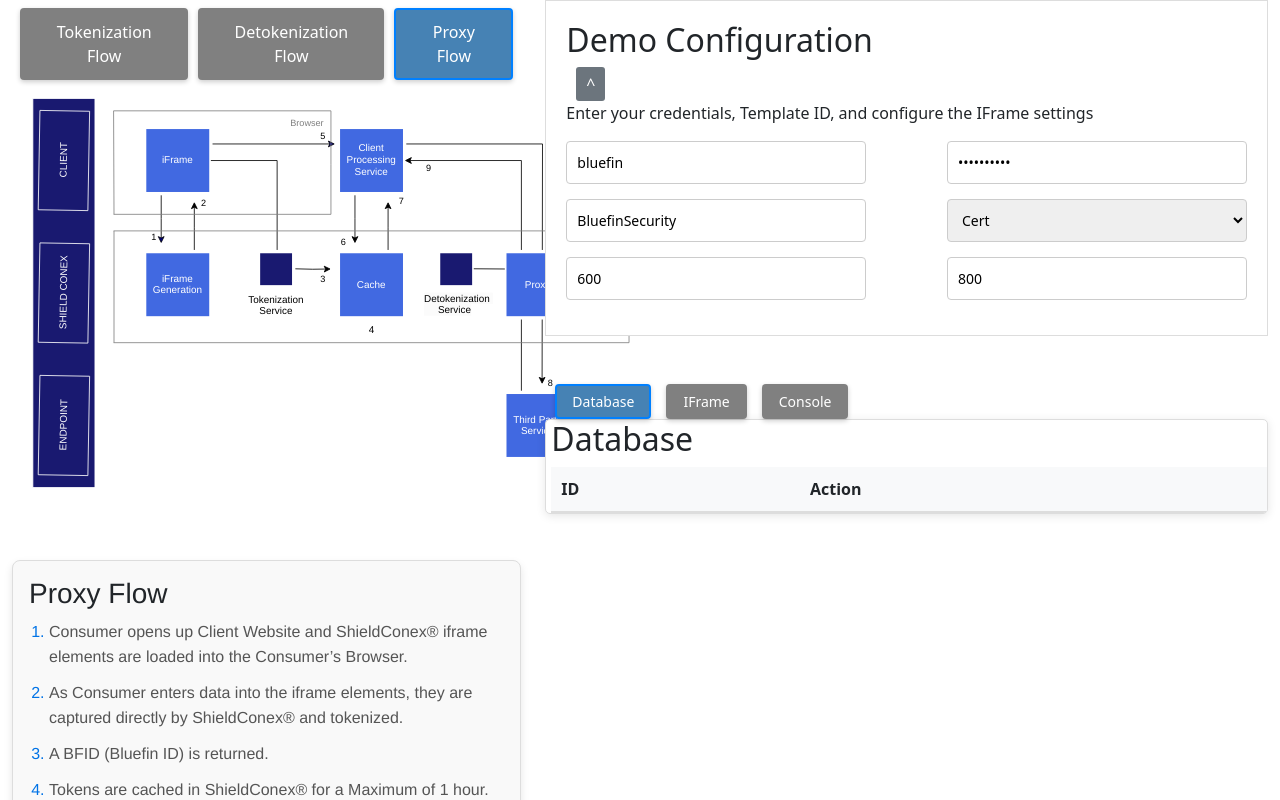
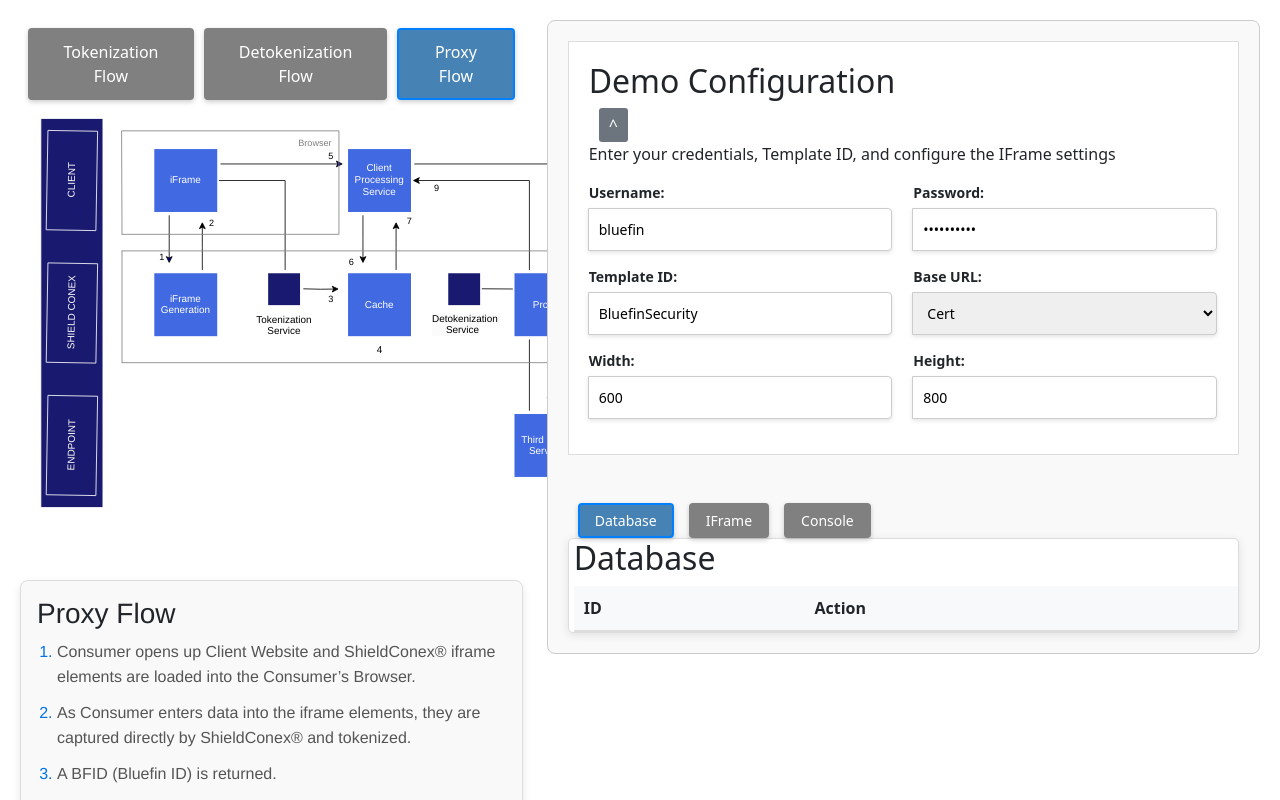
Before and after one commit to karinagassanova/testproject, an Angular app: page / in a window 1280 px wide. Shown: the top 800 px of the page. Built offline with nearby package versions, Linux system fonts and the light colour scheme.

Commit message:
added modal nav bar menu, one iframe loaded at a time, added headings for inputs , first things in console come up first.

```diff
--- a/src/app/app.component.css
+++ b/src/app/app.component.css
@@ -1,3 +1,60 @@
+.container-fluid {
+  padding: 20px; /* Add some padding to the container */
+}
+
+.main-container {
+  border: 1px solid #ccc; /* Add a border around the main container */
+  border-radius: 8px; /* Rounded corners for the container */
+  padding: 20px; /* Padding inside the main container */
+  background-color: #f9f9f9; /* Light background color for better readability */
+}
+
+.input-row {
+  display: flex; /* Use flexbox to align items in a row */
+  justify-content: space-between; /* Distribute space evenly */
+  margin-bottom: 15px; /* Space between input rows */
+}
+
+.input-group {
+  flex: 1; /* Each input group takes equal space */
+  margin-right: 20px; /* Space between input groups */
+}
+
+.input-group:last-child {
+  margin-right: 0; /* No margin for the last input group */
+}
+
+label {
+  display: block; /* Display label as a block for better alignment */
+  margin-bottom: 5px; /* Space between label and input */
+  font-weight: bold; /* Bold label for emphasis */
+  font-size: 14px; /* Adjust label font size */
+}
+
+input[type="text"],
+input[type="password"],
+select {
+  width: 100%; /* Make inputs take full width */
+  padding: 10px; /* Padding inside inputs */
+  border: 1px solid #ccc; /* Border around inputs */
+  border-radius: 4px; /* Rounded corners for inputs */
+  box-shadow: 0 2px 4px rgba(0, 0, 0, 0.1); /* Subtle shadow for depth */
+  font-size: 14px; /* Adjust input font size */
+}
+
+button {
+  padding: 10px 15px; /* Padding for buttons */
+  margin-top: 10px; /* Margin above buttons */
+  border: none; /* Remove default button border */
+  border-radius: 4px; /* Rounded corners for buttons */
+  background-color: #007bff; /* Bootstrap primary color */
+  color: white; /* White text on buttons */
+  cursor: pointer; /* Pointer cursor on hover */
+}
+
+button:hover {
+  background-color: #0056b3; /* Darker shade on hover */
+}
 
 
 /* Diagram styling */
@@ -26,26 +83,6 @@
   width: 100%; /* Ensure it takes full width of the main container */
   box-sizing: border-box; /* Include padding and border in the element's total width and height */
 }
-
-/* Flexbox layout for input rows */
-.input-row {
-  display: flex; /* Use flexbox for layout */
-}
-
-/* Adjust the width of input fields */
-.input-row input,
-.input-row select {
-  width: 300px; /* Set the same width for all input fields */
-  padding: 10px; /* Padding for inputs */
-  font-size: 14px; /* Font size */
-  box-sizing: border-box; /* Include padding and border in the element's total width and height */
-}
-
-/* Single input row styling (for rows with only one input) */
-.input-row.single input {
-  width: 200px; /* Same width for single input fields */
-}
-
 
 /* Button layout adjustment */
 .button-row {
--- a/src/app/app.component.html
+++ b/src/app/app.component.html
@@ -1,6 +1,4 @@
-
 <div class="container-fluid">
-
   <div class="row">
     <div class="col-lg-5">
       <diagram></diagram>
@@ -19,28 +17,48 @@
 
             <!-- User Credentials in One Row -->
             <div class="input-row">
+              <div class="input-group">
+                <label for="usernameInput">Username:</label>
                 <input type="text" id="usernameInput" [(ngModel)]="username" placeholder="Enter Username" />
+              </div>
+              <div class="input-group">
+                <label for="passwordInput">Password:</label>
                 <input type="password" id="passwordInput" [(ngModel)]="password" placeholder="Enter Password" />
+              </div>
             </div>
 
             <!-- Template ID and Base URL in One Row -->
             <div class="input-row">
-              <input type="text" placeholder="Enter Template ID" [(ngModel)]="templateId" />
-              <select [(ngModel)]="baseUrl">
+              <div class="input-group">
+                <label for="templateId">Template ID:</label>
+                <input type="text" id="templateId" placeholder="Enter Template ID" [(ngModel)]="templateId" />
+              </div>
+              <div class="input-group">
+                <label for="baseUrl">Base URL:</label>
+                <select id="baseUrl" [(ngModel)]="baseUrl">
                   <option value="https://secure-cert.shieldconex.com">Cert</option>
                   <option value="https://secure.shieldconex.com">Production</option>
                 </select>
               </div>
+            </div>
 
             <!-- Width and Height in One Row -->
             <div class="input-row">
-              <input type="text" [(ngModel)]="width" placeholder="Enter Width (e.g., 600px)" />
-              <input type="text" [(ngModel)]="height" placeholder="Enter Height (e.g., 800px)" />
+              <div class="input-group">
+                <label for="width">Width:</label>
+                <input type="text" id="width" [(ngModel)]="width" placeholder="e.g., 600px" />
+              </div>
+              <div class="input-group">
+                <label for="height">Height:</label>
+                <input type="text" id="height" [(ngModel)]="height" placeholder="e.g., 800px" />
               </div>
             </div>
           </div>
+        </div>
+
         <br><br>
-        <ul ngbNav #nav="ngbNav" [(activeId)]="active" class="custom-nav-tabs"> <!-- Updated class name -->
+
+        <ul ngbNav #nav="ngbNav" [(activeId)]="active" class="custom-nav-tabs">
           <li [ngbNavItem]="1">
             <button ngbNavLink>Database</button>
             <ng-template ngbNavContent>
@@ -76,8 +94,7 @@
                 <div id="iframe-container">
                   <h2>IFrame</h2>
                   <button class="go-button" (click)="onGoButtonClick()">Load Iframe</button>
-                  <br>
-                  <br>
+                  <br><br>
                   <div id="frame1" class="iframe"></div> <!-- Loaded IFrame -->
                   <br /><br />
                   <div class="button-row">
@@ -100,23 +117,23 @@
                     <code id="combined-result">
                       <h3>IFrame Render Status</h3>
                       <div>{{ iframeRenderStatus }}</div>
+                      <div>MessageID: {{ readResponse?.messageId }}</div>
                         <h3>Error Messages</h3>
                       <div>
-                <div *ngFor="let e of iframeErrors">{{ e }}</div>
+                        <h3>Tokenized Data</h3>
+                      <div *ngFor="let e of SCXTokens">
+                        Name: {{ e.name }}, Value: {{ e.value }}
                       </div>
                       <h3>Token Data</h3>
                       <div *ngFor="let e of tokenData">
                         BFID: {{ e.token }}
                       </div>
-              <h3>Tokenized Data</h3>
-              <div *ngFor="let e of SCXTokens">
-                Name: {{ e.name }}, Value: {{ e.value }}
-              </div>
                       <h3>Detokenized Data</h3>
                       <div *ngFor="let e of detokenizedData; let i = index">
                         Name: {{ SCXTokens[i].name }}, Detokenized Value: {{ e | json }}
                       </div>
-              <div>MessageID: {{ readResponse?.messageId }}</div>
+                        <div *ngFor="let e of iframeErrors">{{ e }}</div>
+                      </div>
                     </code>
                   </pre>
                 </div>
--- a/src/app/app.component.ts
+++ b/src/app/app.component.ts
@@ -82,6 +82,12 @@
     }
     window.removeEventListener('message', this.onMessage.bind(this));
   }
+  private destroyIFrame() {
+    if (this.scfrInstance) {
+      this.scfrInstance.destroy(); // Assuming your IFrame instance has a destroy method
+      this.scfrInstance = null; // Clear the instance reference
+    }
+  }
 
   displayMessage(message: any, elementId: string) {
     const element = document.getElementById(elementId);
@@ -144,7 +150,7 @@
         }
       );
     } else {
-      this.iframeErrors.push('Invalid token data received.');
+
     }
   }
   onDetokenizeButtonClick() {
@@ -217,7 +223,11 @@
 
   onGoButtonClick() {
     if (this.templateId && this.baseUrl) {
-      this.sharedService.highlightMessage.next("show_iframe")
+      this.sharedService.highlightMessage.next("show_iframe");
+
+      // Destroy old IFrame if it exists
+      this.destroyIFrame();
+
       const iframeConfigVersion2: IFrameConfigType = {
         baseUrl: this.baseUrl,
         templateId: this.templateId,
@@ -229,7 +239,7 @@
         }
       };
 
-      // Create and render the ShieldConex IFrame
+      // Create and render the new ShieldConex IFrame
       // @ts-ignore
       this.scfrInstance = new ShieldconexIFrame(iframeConfigVersion2);
 
@@ -306,9 +316,6 @@
     }
   }
 
-  toggleConsole() {
-    this.showConsole = !this.showConsole;
-  }
   databaseItems: { id: number; token: string }[] = [];
 
 
```
Lines whose indentation alone changed are shown as unchanged.
